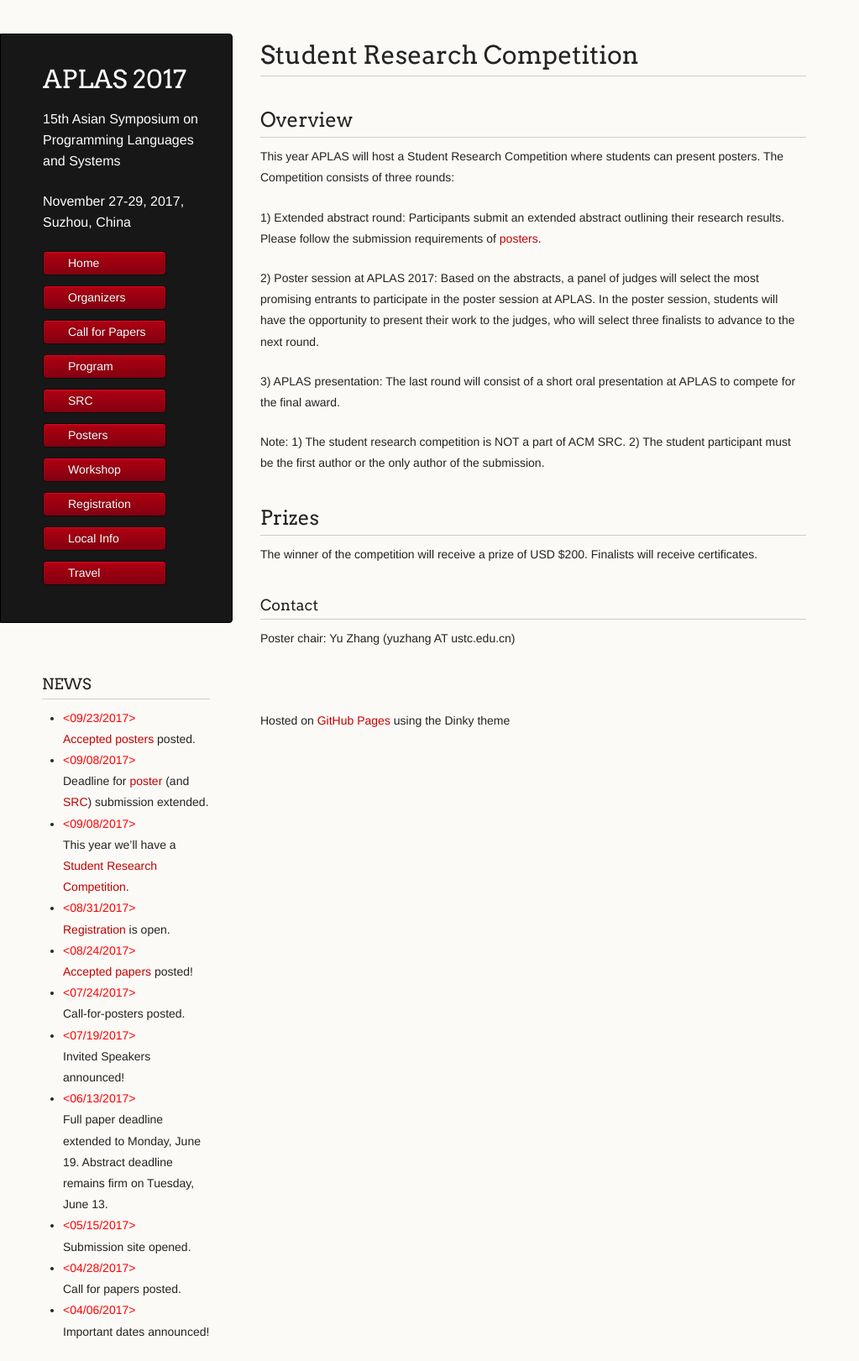
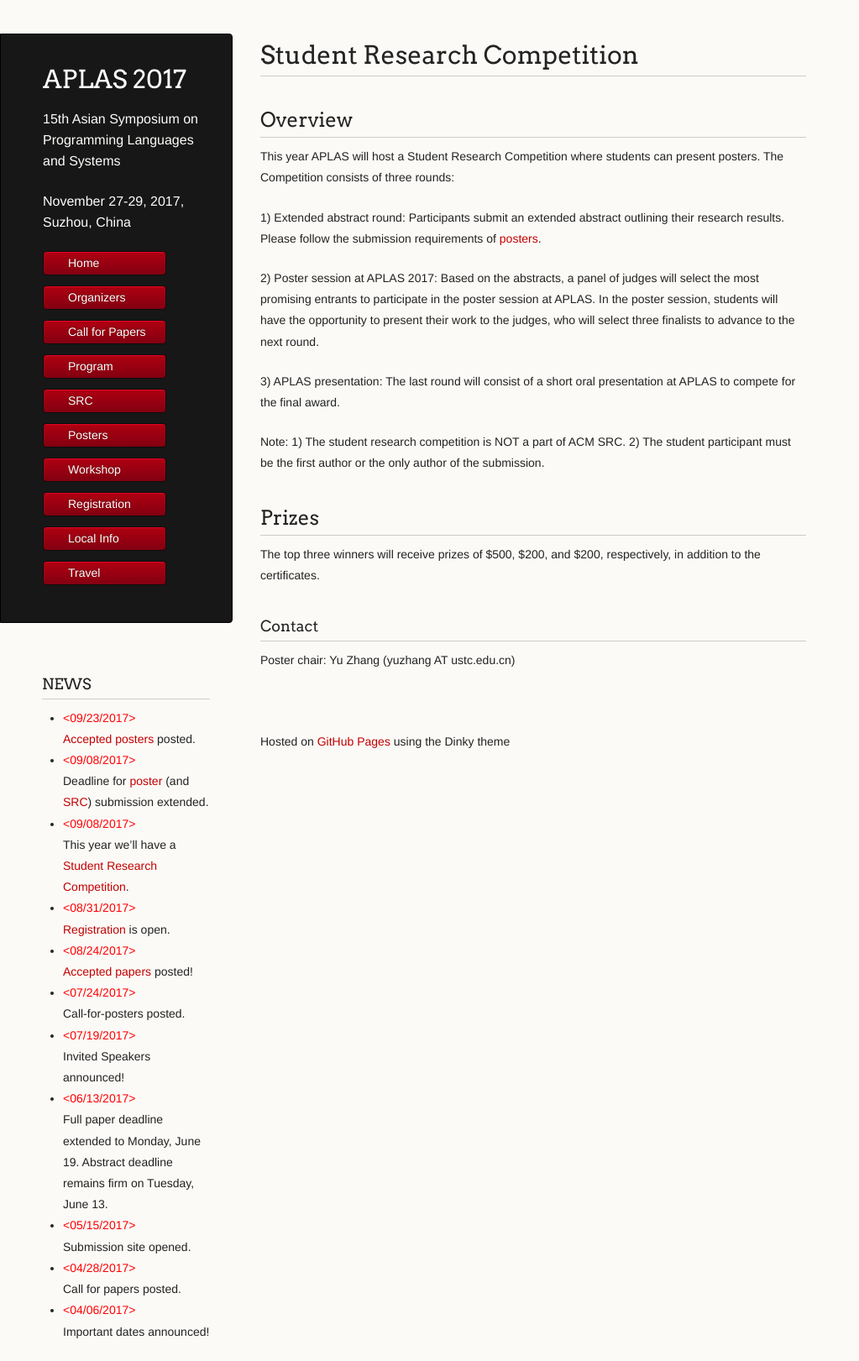
Before and after one commit to www-aplas/www-aplas.github.io, a Jekyll site: the page built from SRC.md, in a window 1280 px wide. Shown: the whole page at 84% size, without its empty margins (0-1023 px from the left). Built offline with Jekyll 4.4.1, drawn with Linux system fonts in a browser that asks for light colours; our own code applies the rules of GitHub Pages for plain Markdown files; a script that is not in the unit is left out.

Commit message:
Update SRC.md

```diff
--- a/SRC.md
+++ b/SRC.md
@@ -24,8 +24,8 @@ of the submission.
 
 
 ## Prizes
-The winner of the competition will receive a prize of USD $200.
-Finalists will receive certificates.
+The top three winners will receive prizes of $500, $200, and $200, respectively, in addition to the certificates.
+
 
 ### Contact
 Poster chair: Yu Zhang (yuzhang AT ustc.edu.cn)
```
